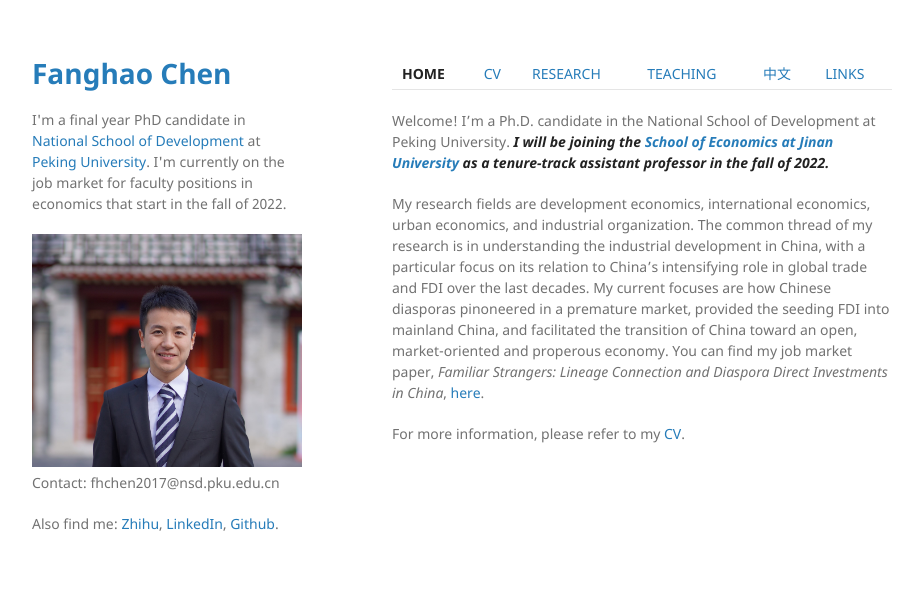
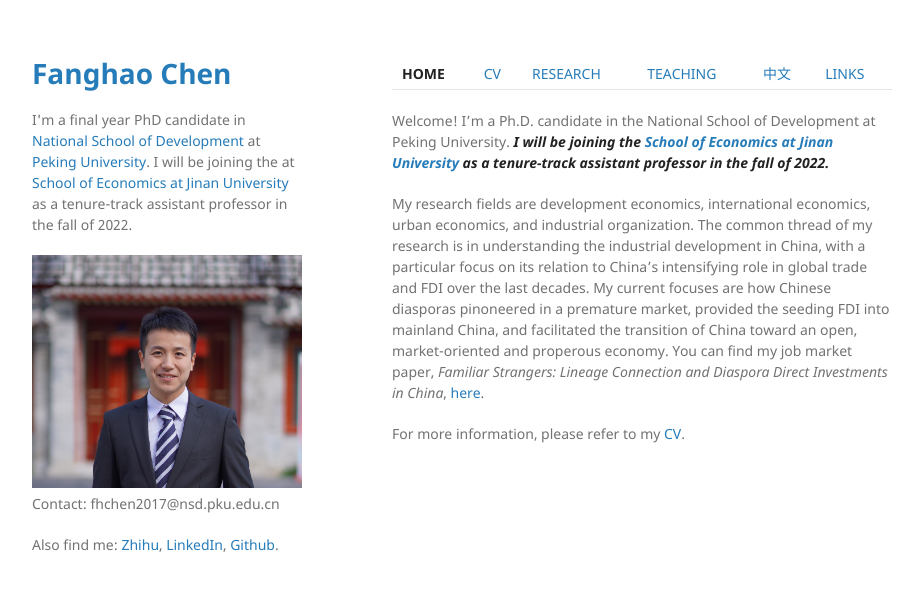
Before and after one commit to FanghaoChen/homepage, a Jekyll site: the page built from index.md, in a window 1280 px wide. Shown: the top 591 px of the page, without its empty margins (178-1098 px from the left). Built offline with Jekyll 4.4.1, drawn with Linux system fonts in a browser that asks for light colours.

Commit message:
Update default.html

```diff
--- a/_layouts/default.html
+++ b/_layouts/default.html
@@ -20,7 +20,7 @@
         <p> </p>
 
         I'm a final year PhD candidate in <br>
-        <a href="https://www.nsd.pku.edu.cn/">National School of Development</a> at <a href="https://www.pku.edu.cn/">Peking University</a>. I'm currently on the job market for faculty positions in economics that start in the fall of 2022.
+        <a href="https://www.nsd.pku.edu.cn/">National School of Development</a> at <a href="https://www.pku.edu.cn/">Peking University</a>. I will be joining the </a> at <a href="https://ec.jnu.edu.cn/">School of Economics at Jinan University</a> as a tenure-track assistant professor in the fall of 2022.
 
    <!--     <p>{{ site.description | default: site.github.project_tagline }}</p> -->
 
```
